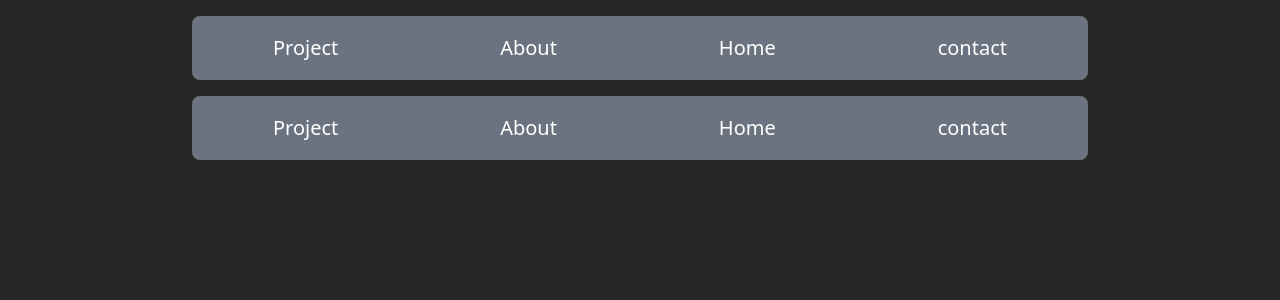
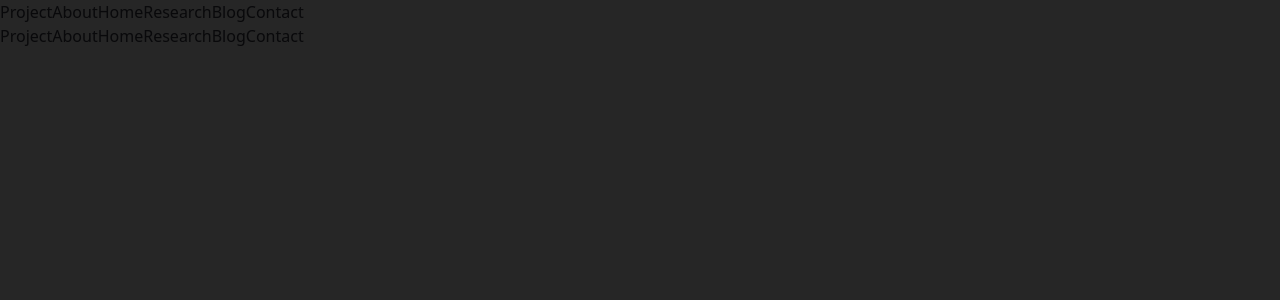
Before and after one commit to sumit851/Portfolio, a Next.js app: page /components/navbar in a window 1280 px wide. Shown: the top 300 px of the page. Built offline with nearby package versions, Linux system fonts and the light colour scheme.

Commit message:
add research and blog serction link on navbar

```diff
--- a/src/app/components/navbar/page.tsx
+++ b/src/app/components/navbar/page.tsx
@@ -4,22 +4,28 @@ import Link from "next/link";
 import "./navbar.module.css";
 const Navbar = () => {
   return (
-    <nav className="bg-gray-500 rounded-lg mx-auto mt-4 w-11/12 max-w-4xl">
-      <div className="flex justify-around items-center h-16">
+    <nav className="navbar">
+      <div className="nav-container">
         <Link
-          className="text-white text-xl"
-          href="https://github.com/sumit851/"
+          className="nav-link"
+          href="/pages/project"
         >
           Project
         </Link>
-        <Link className="text-white text-xl" href="/pages/about">
+        <Link className="nav-link" href="/pages/about">
           About
         </Link>
-        <Link className="text-white text-xl" href="/">
+        <Link className="nav-link" href="/">
           Home
         </Link>
-        <Link className="text-white text-xl" href="/pages/contact">
-          contact
+        <Link className="nav-link" href="/pages/ml-research">
+         Research
+        </Link>
+        <Link className="nav-link" href="/pages/blog">
+          Blog
+        </Link>
+        <Link className="nav-link" href="/pages/contact">
+          Contact
         </Link>
       </div>
     </nav>
```
